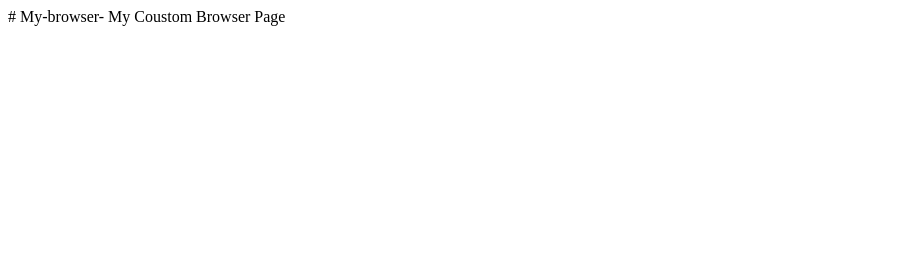
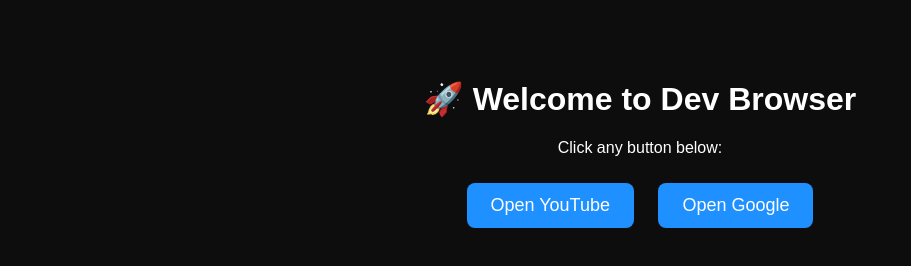
Before and after one commit to vnome/My-browser-, a plain HTML site: page index.html in a window 1280 px wide. Shown: the whole page, without its empty margins (0-911 px from the left). Drawn offline with Linux system fonts and the light colour scheme.

Commit message:
Update index.html

```diff
--- a/index.html
+++ b/index.html
@@ -1,2 +1,30 @@
-# My-browser-
-My Coustom Browser Page
+<!DOCTYPE html>
+<html>
+<head>
+  <title>Dev Browser</title>
+  <style>
+    body {
+      background-color: #0d0d0d;
+      color: white;
+      text-align: center;
+      font-family: sans-serif;
+      margin-top: 80px;
+    }
+    button {
+      background-color: #1e90ff;
+      color: white;
+      padding: 12px 24px;
+      font-size: 18px;
+      margin: 10px;
+      border: none;
+      border-radius: 8px;
+    }
+  </style>
+</head>
+<body>
+  <h1>🚀 Welcome to Dev Browser</h1>
+  <p>Click any button below:</p>
+  <button onclick="window.open('https://www.youtube.com')">Open YouTube</button>
+  <button onclick="window.open('https://www.google.com')">Open Google</button>
+</body>
+</html>
```
